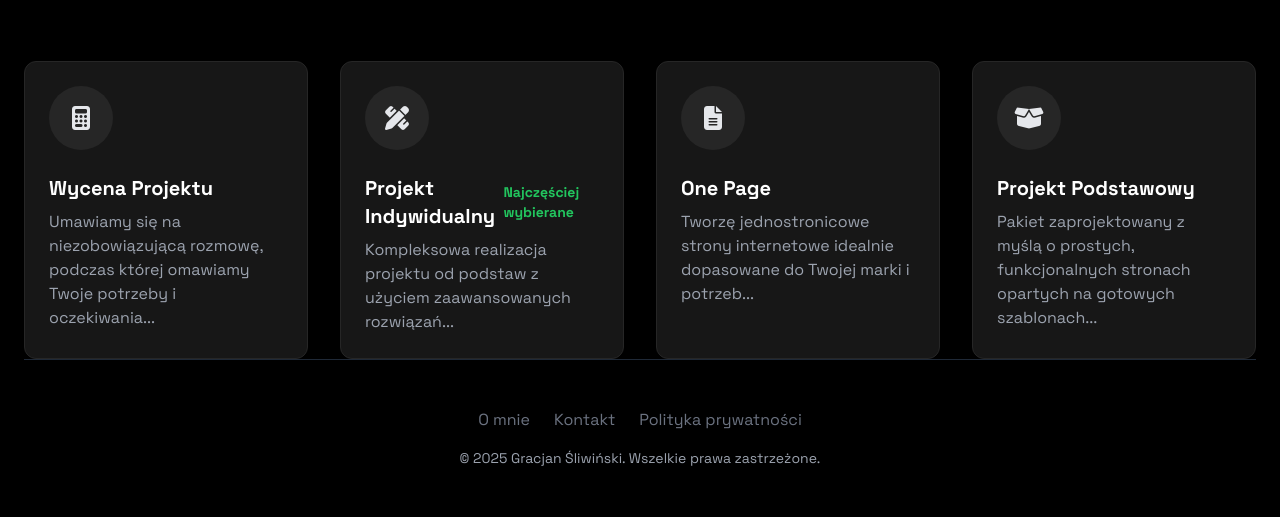
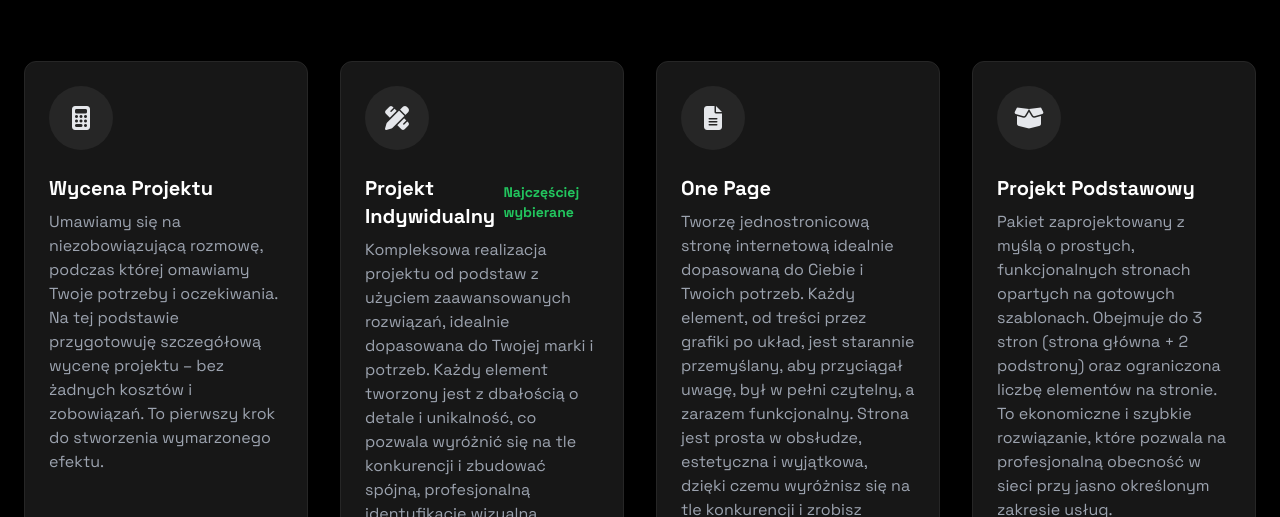
Before and after one commit to sliweczki/sliweczki, a plain HTML site: page oferta.html in a window 1280 px wide. Shown: the part 283-800 px from the top of the page. Drawn offline with nearby package versions, Linux system fonts and the light colour scheme; a web font is replaced by a local one.

Commit message:
Update oferta.html

```diff
--- a/oferta.html
+++ b/oferta.html
@@ -94,7 +94,7 @@ body { min-height: 100dvh; }
     <h3 class="text-xl font-bold mb-2 text-white flex items-center justify-between">
       Wycena Projektu
     </h3>
-    <p class="text-gray-400">Umawiamy się na niezobowiązującą rozmowę, podczas której omawiamy Twoje potrzeby i oczekiwania...</p>
+    <p class="text-gray-400">Umawiamy się na niezobowiązującą rozmowę, podczas której omawiamy Twoje potrzeby i oczekiwania. Na tej podstawie przygotowuję szczegółową wycenę projektu – bez żadnych kosztów i zobowiązań. To pierwszy krok do stworzenia wymarzonego efektu.</p>
   </div>
 
   <!-- Projekt Indywidualny -->
@@ -106,7 +106,7 @@ body { min-height: 100dvh; }
       Projekt Indywidualny
       <span class="text-green-500 text-sm ml-2">Najczęściej wybierane</span>
     </h3>
-    <p class="text-gray-400">Kompleksowa realizacja projektu od podstaw z użyciem zaawansowanych rozwiązań...</p>
+    <p class="text-gray-400">Kompleksowa realizacja projektu od podstaw z użyciem zaawansowanych rozwiązań, idealnie dopasowana do Twojej marki i potrzeb. Każdy element tworzony jest z dbałością o detale i unikalność, co pozwala wyróżnić się na tle konkurencji i zbudować spójną, profesjonalną identyfikację wizualną.</p>
   </div>
 
   <!-- One Page -->
@@ -115,7 +115,7 @@ body { min-height: 100dvh; }
       <i class="fa-solid fa-file-lines text-2xl"></i> <!-- dopasowana ikona -->
     </div>
     <h3 class="text-xl font-bold mb-2 text-white">One Page</h3>
-    <p class="text-gray-400">Tworzę jednostronicowe strony internetowe idealnie dopasowane do Twojej marki i potrzeb...</p>
+    <p class="text-gray-400">Tworzę jednostronicową stronę internetową idealnie dopasowaną do Ciebie i Twoich potrzeb. Każdy element, od treści przez grafiki po układ, jest starannie przemyślany, aby przyciągał uwagę, był w pełni czytelny, a zarazem funkcjonalny. Strona jest prosta w obsłudze, estetyczna i wyjątkowa, dzięki czemu wyróżnisz się na tle konkurencji i zrobisz świetne pierwsze wrażenie na swoich klientach.</p>
   </div>
 
   <!-- Projekt Podstawowy -->
@@ -124,7 +124,7 @@ body { min-height: 100dvh; }
       <i class="fa-solid fa-box-open text-2xl"></i> <!-- dopasowana ikona -->
     </div>
     <h3 class="text-xl font-bold mb-2 text-white">Projekt Podstawowy</h3>
-    <p class="text-gray-400">Pakiet zaprojektowany z myślą o prostych, funkcjonalnych stronach opartych na gotowych szablonach...</p>
+    <p class="text-gray-400">Pakiet zaprojektowany z myślą o prostych, funkcjonalnych stronach opartych na gotowych szablonach. Obejmuje do 3 stron (strona główna + 2 podstrony) oraz ograniczona liczbę elementów na stronie. To ekonomiczne i szybkie rozwiązanie, które pozwala na profesjonalną obecność w sieci przy jasno określonym zakresie usług.</p>
   </div>
 </div>
 
```
